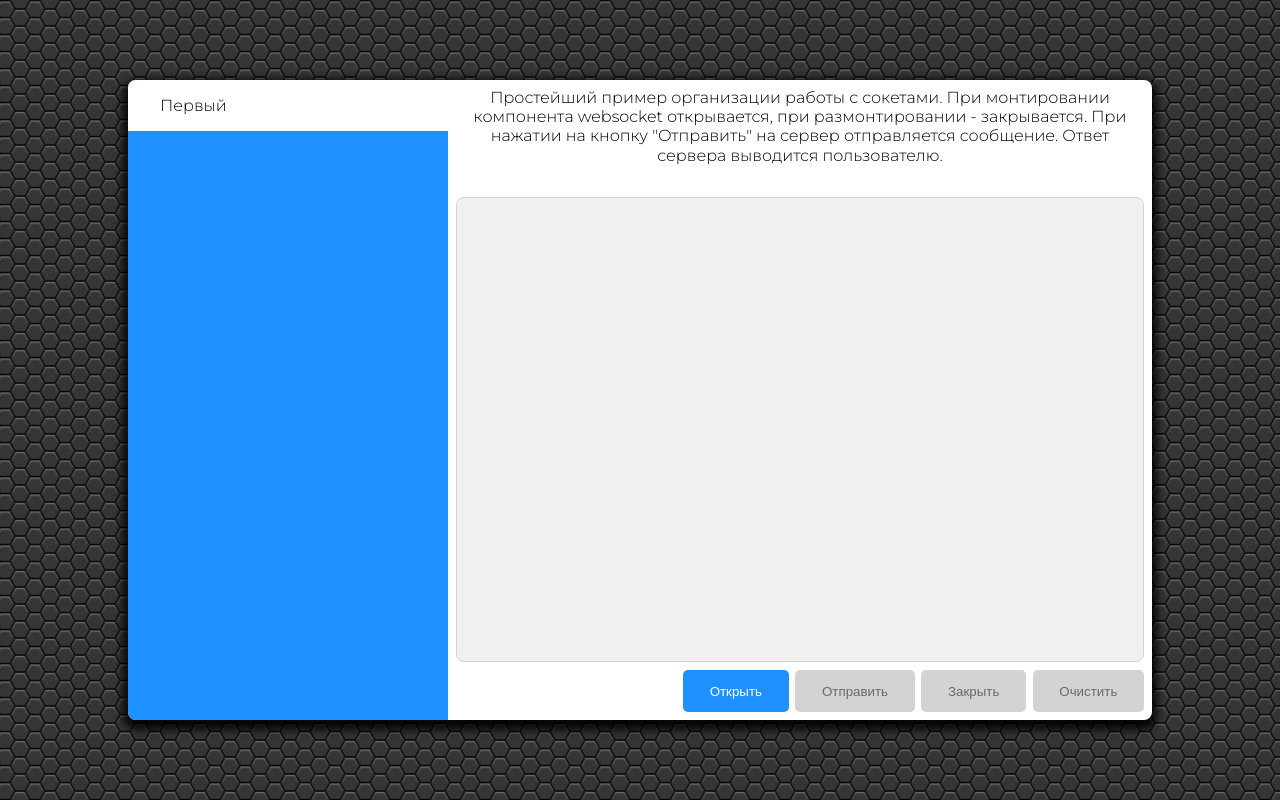
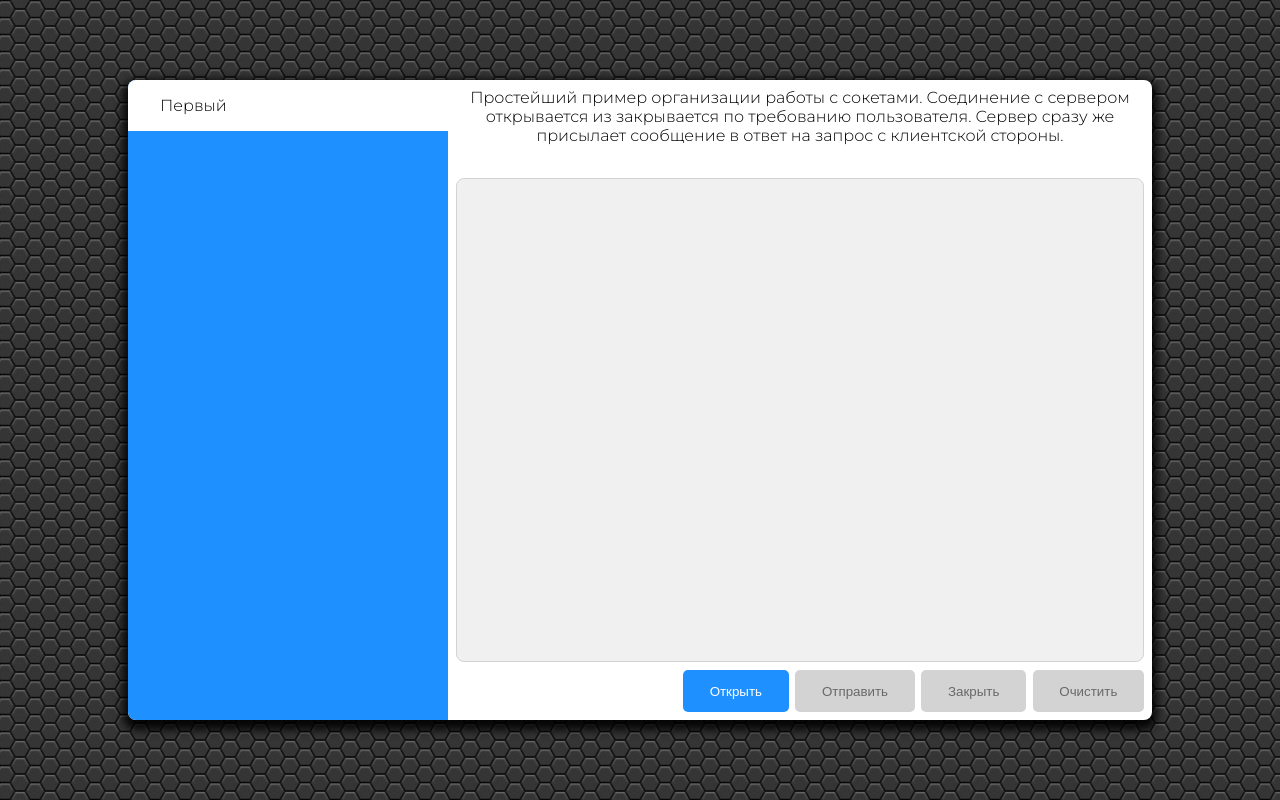
Before and after one commit to SergeyLebidko/ws_demo_client, a React (Create React App) app: page / in a window 1280 px wide. Both pictures are taken after a click on the item "Первый". Built offline with nearby package versions, Linux system fonts and the light colour scheme.

Commit message:
Добавлен обработчик onclose для сокета

```diff
--- a/src/Echo/Echo.js
+++ b/src/Echo/Echo.js
@@ -28,6 +28,7 @@ function Echo() {
             let socket = new WebSocket(HOST + 'ws/echo/');
             socket.onopen = openHandler;
             socket.onmessage = receiveHandler;
+            socket.onclose = closeHandler;
         }
     }, [socketFlag]);
 
@@ -48,6 +49,11 @@ function Echo() {
         show('<< ' + event.data);
     }
 
+    let closeHandler = () => {
+        show('Соединение закрыто');
+        setHasSocketReady(false);
+    }
+
     // Обработчики кликов на кнопках управления
 
     let openClickHandler = () => {
@@ -62,8 +68,6 @@ function Echo() {
 
     let closeClickHandler = () => {
         connection.current.close();
-        setHasSocketReady(false);
-        show('Соединение закрыто');
     }
 
     let clearClickHandler = () => {
@@ -74,9 +78,8 @@ function Echo() {
         <div className={style.container}>
             <h1 className={style.header}>
                 Простейший пример организации работы с сокетами.
-                При монтировании компонента websocket открывается, при размонтировании - закрывается.
-                При нажатии на кнопку "Отправить" на сервер отправляется сообщение.
-                Ответ сервера выводится пользователю.
+                Соединение с сервером открывается из закрывается по требованию пользователя.
+                Сервер сразу же присылает сообщение в ответ на запрос с клиентской стороны.
             </h1>
             <Display data={data}/>
             <div className={style.control}>
```
